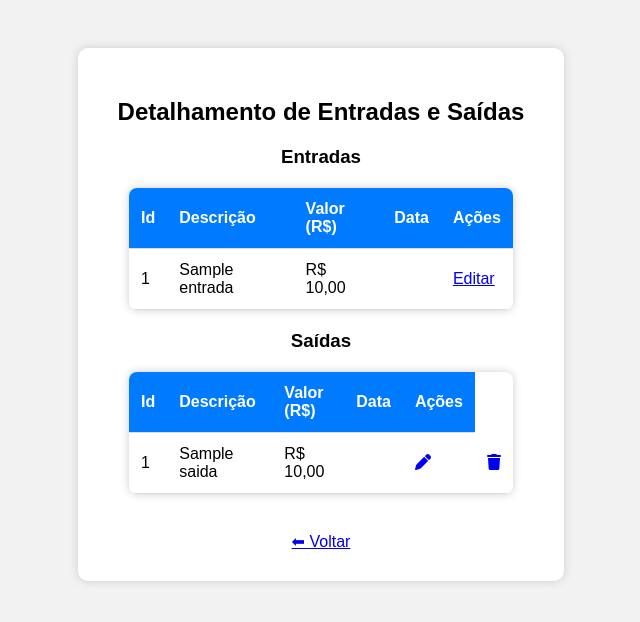
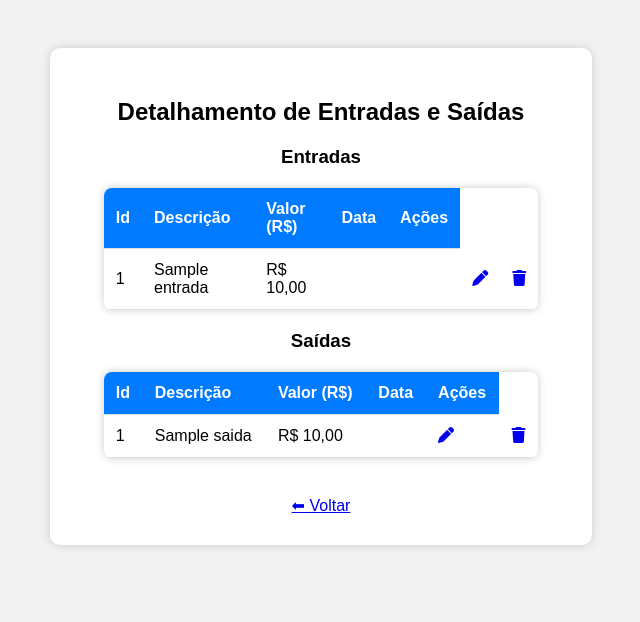
Before and after one commit to gutusmao12/Fluxo_de_Caixa_Python, a Flask app: template templates/detalhamento.html in a window 1280 px wide. Shown: the top 622 px of the page, without its empty margins (319-959 px from the left). Run offline with Flask 3, Linux system fonts and the light colour scheme; the template is opened without the code that fills it: most values are stand-ins (such as "Sample title", 1, 10 or a date in 2020).

Commit message:
feat: resolvendo erro de chamada errada

```diff
--- a/templates/detalhamento.html
+++ b/templates/detalhamento.html
@@ -21,11 +21,22 @@
     </tr>
     {% for entrada in entradas %}
     <tr>
-        <td>{{ entrada[0]  }}</td>
+        <td>{{ entrada[0] }}</td>
         <td>{{ entrada[1] }}</td>
         <td>{{ entrada[2] | formata_brl }}</td>
         <td>{{ entrada[3] | formata_data }}</td>
-        <td><a href="{{ url_for('editar_entrada', id=entrada[0]) }}" class="button">Editar</a></td>
+        <td>
+            <td>
+            <a href="{{ url_for('editar_entrada', id=entrada[0]) }}" title="Editar">
+                <i class="fas fa-pen text-blue-500 hover:text-blue-700" style="cursor:pointer;"></i>
+            </a>
+        </td>
+        <td>
+            <a href="#" onclick="confirmarExclusao('{{ url_for('excluir_entrada', id=entrada[0]) }}')"title="Excluir">
+                <i class="fas fa-trash text-red-500 hover:text-red-700" style="cursor:pointer;"></i>
+            </a>
+        </td>
+        </td>
     </tr>
     {% endfor %}
 </table>
@@ -42,17 +53,17 @@
     </tr>
     {% for saida in saidas %}
     <tr>
-        <td>{{ saida[0]  }}</td>
+        <td>{{ saida[0] }}</td>
         <td>{{ saida[1] }}</td>
         <td>{{ saida[2] | formata_brl }}</td>
         <td>{{ saida[3] | formata_data }}</td>
         <td>
-            <a href="{{ url_for('editar_entrada', id=entrada[0]) }}" title="Editar">
+            <a href="{{ url_for('editar_saida', id=saida[0]) }}" title="Editar">
                 <i class="fas fa-pen text-blue-500 hover:text-blue-700" style="cursor:pointer;"></i>
             </a>
         </td>
         <td>
-            <a href="#" onclick="confirmarExclusao('{{ url_for('excluir_entrada', id=entrada[0]) }}')"title="Excluir">
+            <a href="#" onclick="confirmarExclusao('{{ url_for('excluir_saida', id=saida[0]) }}')"title="Excluir">
                 <i class="fas fa-trash text-red-500 hover:text-red-700" style="cursor:pointer;"></i>
             </a>
         </td>
```
